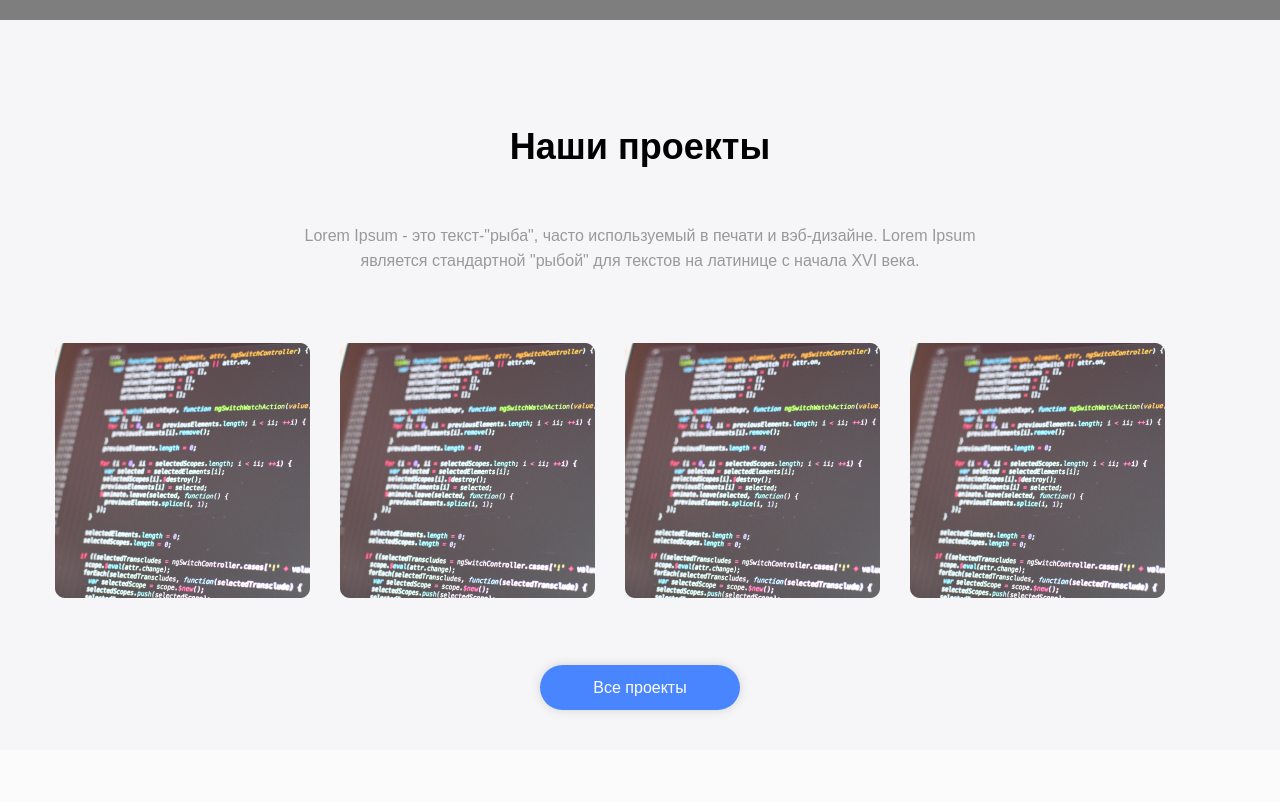
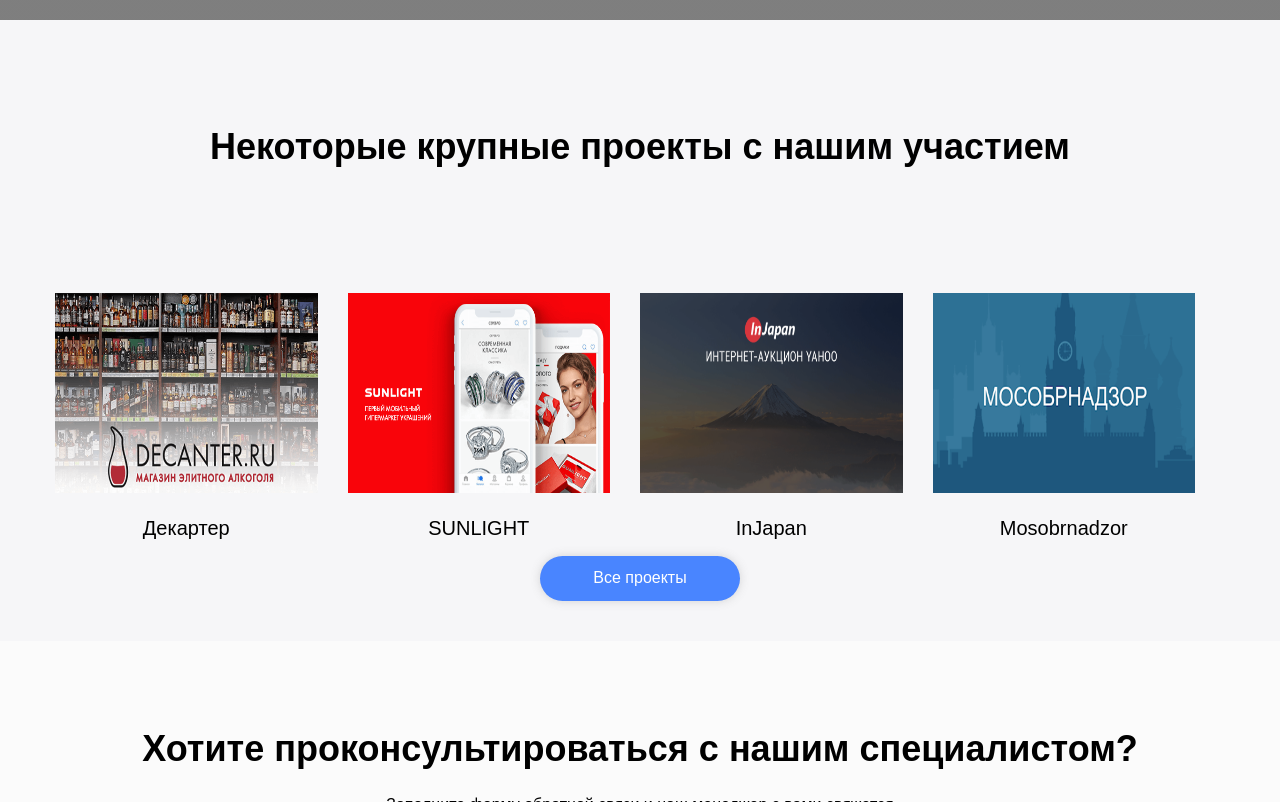
Before and after one commit to slvtt/mediasoft, a website built with webpack: page src/index.html in a window 1280 px wide. Shown: the part 780-1582 px from the top of the page. Built offline with nearby package versions, Linux system fonts and the light colour scheme; grey boxes are pictures that could not be loaded; files whose address does not match are found by name.

Commit message:
practic site complete

```diff
--- a/src/css/style.css
+++ b/src/css/style.css
@@ -604,6 +604,20 @@
 
 .slider_item {
     margin-right: 30px;
+    width: 300px;
+    height: 200px;
+}
+
+.slider_item img{
+        width: 300px;
+        height: 200px;
+}
+
+.img_des{
+    display: block;
+    text-align: center;
+    font-size:20px;
+    margin-top:20px;
 }
 
 .slider {
--- a/src/index.html
+++ b/src/index.html
@@ -43,19 +43,38 @@
             <section class="about-us">
                 <div class="skill-container fixed-container">
                     <div class="fixed-container flex-block flex-center">
-                        <h2 class="about-us_title">Наши проекты</h2>
-                        <p class="about-us_description">Lorem Ipsum - это текст-"рыба", часто используемый в печати и вэб-дизайне. Lorem Ipsum является стандартной "рыбой" для текстов на латинице с начала XVI века.</p>
+                        <h2 class="about-us_title">Некоторые крупные проекты с нашим участием</h2>
                     </div>
                     <div class="slider flex-block">
                         <ul class="fixed-container flex-block">
-                            <li class="slider_item"><img src="/build/img/lick.png" alt=""></li>
-                            <li class="slider_item"><img src="/build/img/lick.png" alt=""></li>
-                            <li class="slider_item"><img src="/build/img/lick.png" alt=""></li>
-                            <li class="slider_item"><img src="/build/img/lick.png" alt=""></li>
+                            <li class="slider_item">
+                                <a href="https://mediasoft.team/#Decanter">
+                                    <img src="/img/decanter.png" alt="decanter">
+                                    <span class = "img_des">Декартер</span>
+                                </a>
+                            </li>
+                            <li class="slider_item">
+                                <a href="https://mediasoft.team/#SUNLIGHT">
+                                    <img src="/img/sas.png" alt="sunlight project">
+                                    <span class = "img_des">SUNLIGHT</span>
+                                </a>
+                            </li>
+                            <li class="slider_item">
+                                <a href="https://mediasoft.team/#InJapan">
+                                    <img src="/img/japan.png" alt="japan action">
+                                    <span class = "img_des">InJapan</span>
+                                </a>
+                            </li>
+                            <li class="slider_item">
+                                <a href="https://mediasoft.team/#Mosobrnadzor">
+                                    <img src="/img/mosobrnadzor.png" alt="mosobrnadzor">
+                                    <span class = "img_des">Mosobrnadzor</span>
+                                </a>
+
+                            </li>
                         </ul>
                     </div>
                     <div class = "fixed-container flex-block flex-center-row"><button class=" btn description-btn skill-container__btn">Все проекты</button></div>
-
                 </div>
 
             </section>
--- a/src/index.js
+++ b/src/index.js
@@ -1,5 +1,6 @@
 import './index.html';
 import './css/style.css';
+
 
 const modal = () => {
 
--- a/webpack.config.js
+++ b/webpack.config.js
@@ -1,8 +1,10 @@
 const path = require('path');
 const HTMLWebpackPlugin = require('html-webpack-plugin');
-const { CleanWebpackPlugin } = require('clean-webpack-plugin');
+const {
+    CleanWebpackPlugin
+} = require('clean-webpack-plugin');
 const MiniCssExtractPlugin = require('mini-css-extract-plugin');
-//const CopyPlugin = require("copy-webpack-plugin"); // плагин для копирования папок
+const CopyPlugin = require("copy-webpack-plugin"); // плагин для копирования папок
 const TerserPlugin = require("terser-webpack-plugin");
 const ImageMinimizerPlugin = require('image-minimizer-webpack-plugin');
 
@@ -44,39 +46,46 @@
     mode,
     context: path.resolve(__dirname, 'src'),
     plugins: [
-		new HTMLWebpackPlugin({
+        new HTMLWebpackPlugin({
             template: './index.html',
             minify: {
                 collapseWhitespace: !isDev
             }
-		}),
+        }),
         new CleanWebpackPlugin(),
         new MiniCssExtractPlugin({
             filename: `./css/${filename('css')}`
         }),
-        // new CopyPlugin({
-        //     patterns: [
-        //         {
-        //             from: 'имя папки в src',
-        //             to: 'имя папки в build'
-        //         }
-        //     ]
-        // }),
+        new CopyPlugin({
+            patterns: [{
+                from: path.resolve(__dirname, './src/img/'),
+                to: path.resolve(__dirname,'./build/img')
+            }]
+        }),
         new ImageMinimizerPlugin({
             minimizerOptions: {
                 plugins: [
-                    ['gifsicle', { interlaced: true }],
-                    ['jpegtran', { progressive: true }],
-                    ['optipng', { optimizationLevel: 5 }],
-                    ['svgo', { plugins: [{ removeViewBox: false }] }],
+                    ['gifsicle', {
+                        interlaced: true
+                    }],
+                    ['jpegtran', {
+                        progressive: true
+                    }],
+                    ['optipng', {
+                        optimizationLevel: 5
+                    }],
+                    ['svgo', {
+                        plugins: [{
+                            removeViewBox: false
+                        }]
+                    }],
                 ],
             },
         }),
 
     ],
     module: {
-        rules: [
-            {
+        rules: [{
                 test: /\.js$/,
                 exclude: /node_modules/,
                 use: {
@@ -88,8 +97,7 @@
             },
             {
                 test: /\.(sa|sc|c)ss$/,
-                use: [
-                    {
+                use: [{
                         loader: MiniCssExtractPlugin.loader,
                         options: {
                             publicPath: '../'
@@ -100,15 +108,13 @@
                 ]
             },
             {
-                test: /\.(png|jpg|jpeg|svg|gif)$/,
-                use: [
-                    {
-                        loader: 'file-loader',
-                        options: {
-                            name: '[path][name].[ext]',
-                        },
+                test: /\.(png|jpe?g|gif)$/i,
+                use: [{
+                    loader: 'file-loader',
+                    options: {
+                        name: '[path][name].[ext]',
                     },
-                ],
+                }, ],
 
             },
 
@@ -123,13 +129,13 @@
     optimization: optimization(),
     devServer: {
         contentBase: './build',
-        port: 8080,  // порт
-        open: true,  // открывать браузер при запуске
-        hot: true,  // при добавлении новых модулей сразу их подключать
-        compress: true,  // gzip компрессия
-        overlay: true,  // оверлей при ошибках
-        writeToDisk: false,  // записывать файлы в папку build
-        historyApiFallback: true,  // использование history HTML5
+        port: 8080, // порт
+        open: true, // открывать браузер при запуске
+        hot: true, // при добавлении новых модулей сразу их подключать
+        compress: true, // gzip компрессия
+        overlay: true, // оверлей при ошибках
+        writeToDisk: false, // записывать файлы в папку build
+        historyApiFallback: true, // использование history HTML5
 
     },
     devtool: isDev && 'source-map'
```
Also changed, not shown: build/img/70eXXJ5UcXY.jpg (added), build/img/decanter.png (added), build/img/japan.png (added), build/img/lick.png (added), build/img/mosobrnadzor.png (added), build/img/sas.png (added), build/index.html, src/img/70eXXJ5UcXY.jpg (added), src/img/decanter.png (added), src/img/japan.png (added), src/img/mosobrnadzor.png (added), src/img/sas.png (added), 6 other files.
